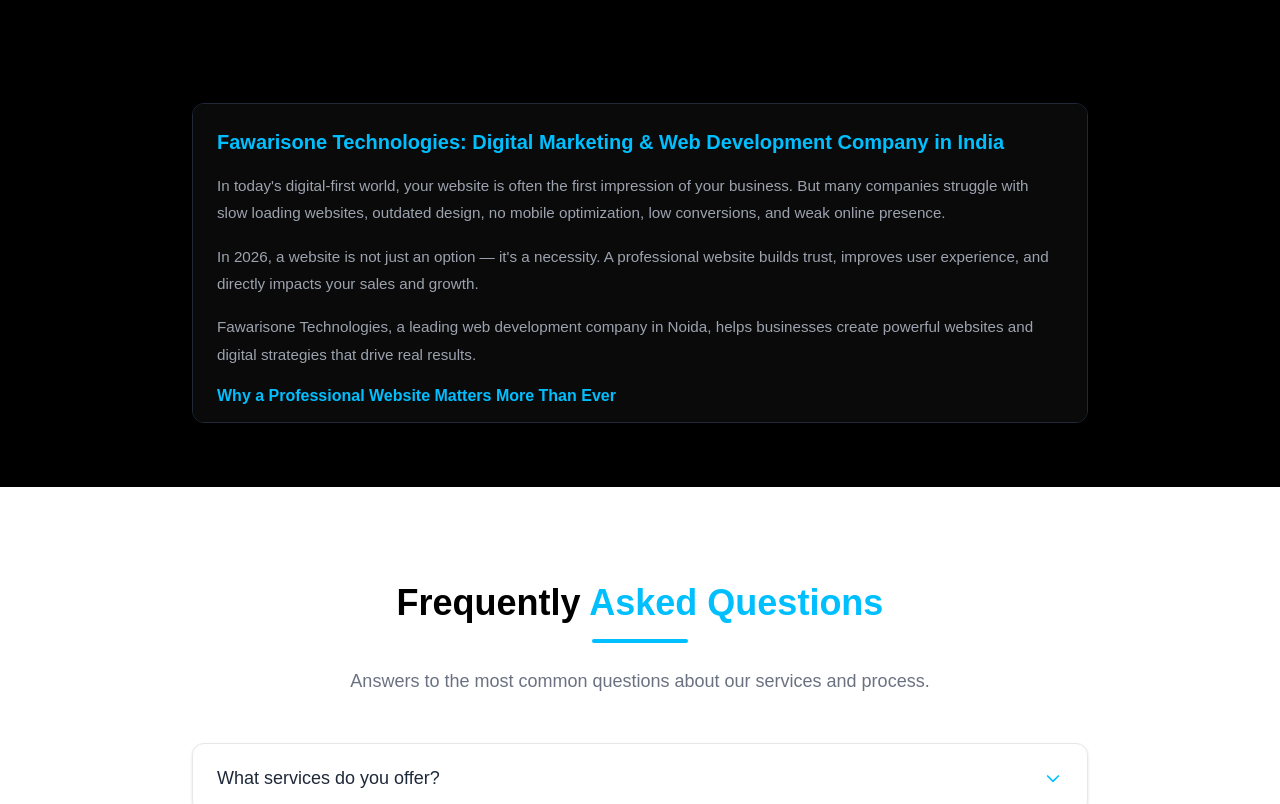
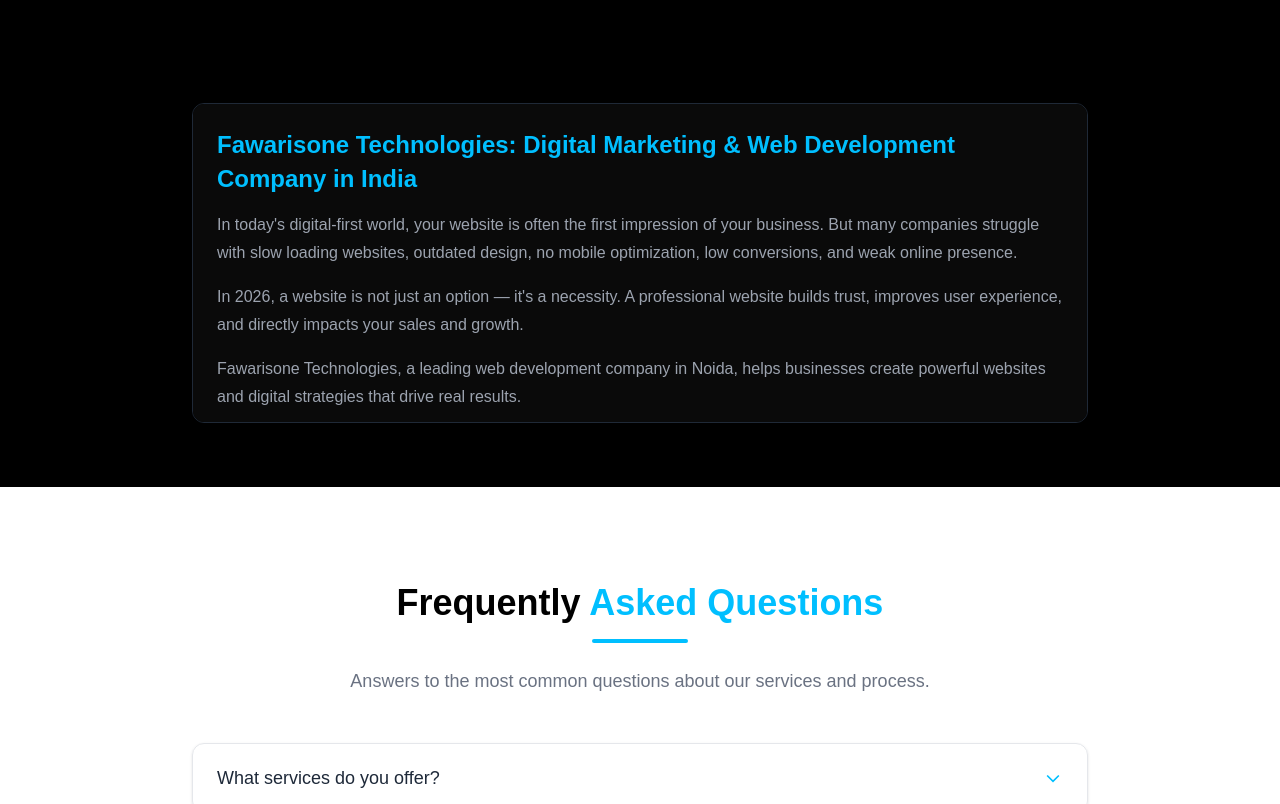
Before and after one commit to fawarisonetechnologies-oss/Fawarisone, a Next.js app: page / in a window 1280 px wide. Shown: the part 4960-5764 px from the top of the page. Built offline with nearby package versions, Linux system fonts and the light colour scheme.

Commit message:
style: match content scroll box font sizes with website typography

```diff
--- a/src/app/globals.css
+++ b/src/app/globals.css
@@ -113,13 +113,21 @@ body {
 }
 
 .content-scroll-inner p {
-  font-size: 0.95rem;
+  font-size: 1rem;
   color: #9ca3af;
-  line-height: 1.8;
+  line-height: 1.75rem;
   margin: 0;
 }
 
 .content-scroll-inner h1 {
+  font-size: 1.5rem;
+  font-weight: 700;
+  color: #00bfff;
+  margin: 0;
+  line-height: 1.4;
+}
+
+.content-scroll-inner h2 {
   font-size: 1.25rem;
   font-weight: 700;
   color: #00bfff;
@@ -127,23 +135,15 @@ body {
   line-height: 1.4;
 }
 
-.content-scroll-inner h2 {
+.content-scroll-inner h3 {
   font-size: 1.1rem;
-  font-weight: 700;
-  color: #00bfff;
-  margin: 0;
-  line-height: 1.4;
-}
-
-.content-scroll-inner h3 {
-  font-size: 1rem;
   font-weight: 700;
   color: #00bfff;
   margin: 0;
 }
 
 .content-scroll-inner h4 {
-  font-size: 0.9rem;
+  font-size: 1rem;
   font-weight: 600;
   color: #fff;
   margin: 0;
@@ -158,13 +158,13 @@ body {
 }
 
 .content-scroll-inner li {
-  font-size: 0.95rem;
+  font-size: 1rem;
   color: #9ca3af;
-  line-height: 1.7;
+  line-height: 1.75rem;
 }
 
 .content-scroll-inner h4 {
-  font-size: 0.9rem;
+  font-size: 1rem;
   font-weight: 600;
   color: #fff;
   margin: 0;
@@ -179,9 +179,9 @@ body {
 }
 
 .content-scroll-inner li {
-  font-size: 0.95rem;
+  font-size: 1rem;
   color: #9ca3af;
-  line-height: 1.7;
+  line-height: 1.75rem;
 }
 
 .content-scroll-inner strong {
```
